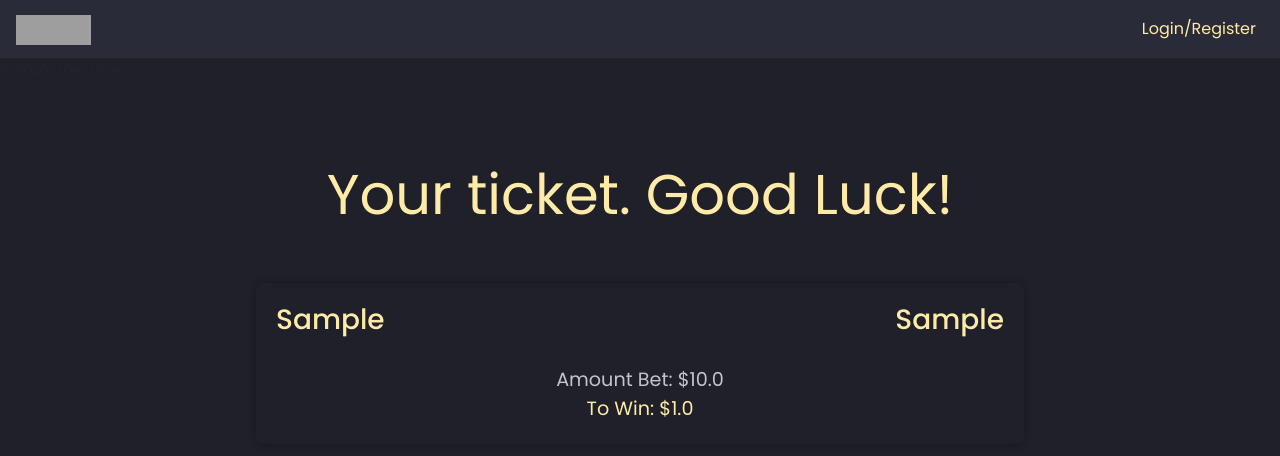
After one commit to xjohnsondev/NBAbet, a Flask app: page /parlays/details/1 in a window 1280 px wide. The commit adds this page. Shown: the top 456 px of the page. Run offline with Flask 3, Linux system fonts and the light colour scheme; tables that the repository leaves empty hold one stand-in row (values such as "Sample post"); one stand-in notice (Sample message) is shown; grey boxes are pictures that could not be loaded.

Commit message:
user features/ parlay

```diff
--- a/app.py
+++ b/app.py
@@ -1,14 +1,16 @@
 import os
 import pdb
-import datetime
+from datetime import datetime, timedelta
+import pytz
 from flask import Flask, jsonify, json, render_template, request, flash, redirect, session, g
 from flask_debugtoolbar import DebugToolbarExtension
 from sqlalchemy.exc import IntegrityError
 from flask_sqlalchemy import SQLAlchemy
+from sqlalchemy import desc
 
 
 import requests
-from models import db, connect_db, User, Game, Ticket, Sportsbook
+from models import db, connect_db, User, Game, Ticket, Counter
 from forms import LoginForm, RegisterForm
 
 app = Flask(__name__)
@@ -28,27 +30,28 @@ toolbar = DebugToolbarExtension(app)
 
 app.app_context().push()
 connect_db(app)
-
-
+db.create_all()
 
 CURR_USER = "curr_user"
 API_BASE_URL = "https://api.the-odds-api.com"
 KEY = "7928e461c07e63ecb89b830c13c88065"
-
-# DATE_FORMAT = '%b-%d '
 
 @app.before_request
 def add_user_to_g():
     """If we're logged in, add curr user to Flask global."""
     if CURR_USER in session:
         g.user = User.query.get(session[CURR_USER])
+        get_day()
 
     else:
         g.user = None
 
+def get_day():
+    """Retrieve current day"""
+    session['today'] = datetime.now().strftime("%b %d")
+
 def do_login(user):
     """Login user"""
-
     session[CURR_USER] = user.id
 
 def do_logout():
@@ -88,9 +91,21 @@ def get_new_data():
         else:
             new_game.over_under_price = 0
 
-        # new_game.game_date = datetime.datetime.strptime(game['commence_time'], DATE_FORMAT)
+        iso_time_string = game['commence_time']
 
+        # Parse the ISO time string into a datetime object
+        year = int(iso_time_string[0:4])
+        month = int(iso_time_string[5:7])
+        day = int(iso_time_string[8:10])
+        hour = int(iso_time_string[11:13])
+        minute = int(iso_time_string[14:16])
 
+        iso_datetime = datetime(year, month, day, hour, minute)
+
+        # Offset time to PST
+        pst_datetime = iso_datetime-timedelta(hours=7)
+        formatted_time = pst_datetime.strftime("%b %d, %Y @ %I:%M %p")
+        new_game.start_time = formatted_time
 
         db.session.add(new_game)
         db.session.commit()
@@ -102,19 +117,6 @@ def refresh_games():
     table_delete.drop()
     table_delete.create()
     return redirect('/action')
-
-# @app.route('/get-data', methods=['GET'])
-# def get_data():
-#     data = Game.query.all()
-#     return jsonify(data=all_games)
-
-##############################################################################
-
-@app.route('/')
-def home_page():
-    """Go to homepage"""
-    # pdb.set_trace()
-    return render_template('home.html')
 
 
 ##############################################################################
@@ -133,6 +135,12 @@ def login():
                 password=register_form.password.data,
                 email=register_form.email.data
             )
+            if not Counter.query.get(1):
+                start_counter = Counter()
+                db.session.add(start_counter)
+                db.session.commit()
+            counter = Counter.query.get(1)
+            counter.total_users += 1
             db.session.commit()
             do_login(user)
             return redirect('/')
@@ -155,7 +163,33 @@ def logout():
     return redirect('/')
 
 ##############################################################################
+
+@app.route('/')
+def home_page():
+    """Go to homepage"""
+    # pdb.set_trace()
+
+    current_time = datetime.now().strftime("%b %d, %Y @ %I:%M %p")
+    print(current_time)
+
+    # games = Game.query.filter_by(day = session['today']).all()
+    # print(games[0].id)
+
+    return render_template('home.html')
+
+@app.route('/reset-balance', methods=["POST"])
+def reset_balance():
+    """Reset balance to $1000"""
+
+    user = User.query.get(g.user.id)
+    user.balance = float(request.data)
+    db.session.commit()
+    return redirect('/')
+
+
+##############################################################################
 # Betting routes
+
 
 @app.route('/action')
 def see_action():
@@ -165,14 +199,15 @@ def see_action():
         flash("You must login to access this feature", 'danger')
         return redirect('/')
     else:
-        # if gateway == 1:
-        #     gateway = 0
-            # get_new_data()
+        # get_new_data()
 
-        all_games = Game.query.all()
+        """Table resets at midnight PST daily"""
+        # current_day = datetime.now().strftime("%b %d")
+        current_day = ("Oct 24")
+        print(current_day)
+        all_games = Game.query.filter_by(day = current_day).all()
 
-        # pdb.set_trace()
-        return render_template('action.html', all_games=all_games)
+        return render_template('action.html', all_games=all_games, g=g)
 
 @app.route('/parlay-preview', methods=['GET','POST'])
 def preview():
@@ -181,3 +216,66 @@ def preview():
         data = request.get_json()
         print(data)
     return render_template('preview.html', data=data)
+
+@app.route('/submit-parlay', methods=['POST', 'GET'])
+def submit_parlay():
+    """Submit selected parlay ticket"""
+    print('############################################################')
+    if request.method == 'POST':
+        data=request.get_json()
+        print(data)
+        if not Counter.query.get(1):
+            counter = Counter()
+            db.session.add(counter)
+            db.session.commit()
+
+        counter = Counter.query.get(1)
+
+        for pick in data["key1"]:
+            new_ticket = Ticket()
+            new_ticket.user_id = pick['user']
+            new_ticket.game_id = pick['game_id']
+            new_ticket.bet_id = counter.value
+            new_ticket.pick = pick['parlayChoice1']
+            new_ticket.points = pick['parlayChoice2']
+            new_ticket.odds = pick['parlayChoice3']
+            new_ticket.amount_bet = float(data["betAmount"])
+            new_ticket.to_win = float(data["toWin"])
+
+            # print(type(game['parlayChoice2']))
+
+            db.session.add(new_ticket)
+            db.session.commit()
+
+
+        counter.value += 1
+        counter.total_bets += 1
+        user = User.query.get(g.user.id)
+        user.balance -= float(data["betAmount"])
+        db.session.commit()
+        print(user.balance)
+    return redirect('/')
+
+@app.route('/parlays/<user>')
+def show_parlays(user):
+    """Show user parlays"""
+    if user != g.user.username:
+        flash("You do not have permissions to view that page", 'alert alert-danger')
+        return redirect('/')
+    g_user = User.query.filter_by(username = user).first()
+    user_parlays = Ticket.query.filter_by(user_id = g_user.id).all()
+
+    bet_list = [[parlay.bet_id, parlay.amount_bet, parlay.to_win] for parlay in user_parlays]
+    bet_set = set(map(tuple, bet_list))
+
+    # pdb.set_trace()
+    return render_template('parlays.html', user_parlays=user_parlays, bet_list=bet_set)
+
+@app.route('/parlays/details/<int:bet_id>')
+def show_parlay(bet_id):
+    """Show details of selected parlay"""
+
+    bets = Ticket.query.filter_by(bet_id=bet_id).all()
+    print(bets)
+    # pdb.set_trace()
+    return render_template('parlay.html', bets=bets)
--- a/forms.py
+++ b/forms.py
@@ -6,12 +6,12 @@ from wtforms.validators import DataRequired, InputRequired, Email, Length
 class LoginForm(FlaskForm):
     """Login form."""
 
-    username = StringField('Username', validators=[DataRequired()])
+    username = StringField('Username', validators=[DataRequired(), Length(max=10)])
     password = PasswordField('Password', validators=[Length(min=6)])
 
 class RegisterForm(FlaskForm):
-    """Login form."""
+    """Register form."""
 
     email = StringField('E-mail', validators=[DataRequired(), Email()])
-    username = StringField('Username', validators=[DataRequired()])
+    username = StringField('Username', validators=[DataRequired(), Length(max=10)])
     password = PasswordField('Password', validators=[Length(min=6)])
--- a/static/app.js
+++ b/static/app.js
@@ -1,4 +1,7 @@
 let picks = []
+const $calc = $('.calc');
+const $winAmount = $('.winAmount');
+let payOut = 0;
 
 function printLogic(pick){
     if (pick.cat === "spread"){
@@ -6,12 +9,12 @@ function printLogic(pick){
         pick.PS > 0 ? pick.parlayChoice2 = `+${pick.PS}` : pick.parlayChoice2 = pick.PS;
         pick.parlayChoice3 = pick.price;
     }
-    if (pick.cat === "ml"){
+    else if (pick.cat === "ml"){
         pick.parlayChoice1 = pick.choice;
         pick.parlayChoice2 = "ML";
         pick.ml_price > 0 ? pick.parlayChoice3 = `+${pick.ml_price}` : pick.parlayChoice3 = pick.ml_price;
     }
-    if (pick.cat === "total"){
+    else if (pick.cat === "total"){
         pick.parlayChoice1 = `${pick.choice} | ${pick.team1.substring(0,3)} @ ${pick.team2.substring(0,3)}`;
         pick.parlayChoice2 = pick.over_under;
         pick.parlayChoice3 = pick.over_under_price;
@@ -21,31 +24,18 @@ function printLogic(pick){
 function showPreview(picks) {
     console.log(picks);
 
-    const overlay = document.getElementById('overlay');
-    overlay.style.display = 'block';
+    const $overlay = $('#overlay');
+    $overlay.css('display', 'block');
 
-    const closeOverlayBtn = document.getElementById('closeOverlayBtn');
-    closeOverlayBtn.addEventListener('click', function () {
-        overlay.style.display = 'none';
+    const $closeOverlayBtn = $('#closeOverlayBtn');
+    $closeOverlayBtn.click(function () {
+        $overlay.css('display', 'none');
     });
 
     let $eachPick = $('.eachPick');
     $eachPick.html(" ");
 
     picks.forEach(function (pick) {
-        // Access properties of each pick
-        let game_id = pick.game_id;
-        let choice = pick.choice;
-        let away_PS = pick.away_PS;
-        let away_PS_price = pick.away_PS_price;
-
-        // Perform an action for each pick
-        console.log(`Game ID: ${game_id}`);
-        console.log(`Team: ${choice}`);
-        console.log(`Away Point Spread: ${away_PS}`);
-        console.log(`Away Point Spread Price: ${away_PS_price}`);
-        console.log('------------------------');
-
         printLogic(pick)
 
         let nextPick = `
@@ -66,7 +56,32 @@ function showPreview(picks) {
 
 }
 
-$('.btn2').on('click', function (e) {
+function calculateParlay(){
+    let betAmount = parseFloat($calc.val());
+
+    // if (100 < betAmount || 0 >= betAmount) {
+    //     alert('Please enter a valid bet amount between 1 and 100.');
+    //     return;
+    // }
+
+    // convert American odds to Decimal odds to prep for calculations
+    // Calculate the total odds (multiply all odds together)
+    const totalOdds = picks.reduce((acc, pick) => {
+    let dec;
+    parseInt(pick.parlayChoice3) > 0 ? dec = (pick.parlayChoice3/100)+1 : dec = -(100/pick.parlayChoice3)+1;
+    return acc * dec;
+    }, 1);
+
+    payOut = (betAmount * totalOdds).toFixed(2);
+
+    if (payOut == "NaN"){
+        $winAmount.text("");
+        return;
+    }
+    $winAmount.text(`To Win: ${payOut}`);
+;}
+
+$('.show-overlay').on('click', function (e) {
     e.preventDefault();
     if (picks.length === 0){
         alert("Please select picks first")
@@ -78,7 +93,11 @@ $('.btn2').on('click', function (e) {
 
 $('.game-box').on('click', function (e) {
     let gameData = JSON.parse($(this).data('value'));
-    // console.log(gameData);
+    console.log(gameData);
+    if (gameData['over_under'] == "OFF") {
+        return
+    }
+
     let checkbox = $(this);
 
     checkbox.toggleClass('checked')
@@ -90,3 +109,50 @@ $('.game-box').on('click', function (e) {
         picks.pop(gameData);
     }
 });
+
+$calc.on('keyup', (e) => {
+    calculateParlay();
+})
+
+$('#submitParlayBtn').on('click', (e) =>{
+    e.preventDefault();
+    console.log(picks);
+    let betAmount = $calc.val();
+    let toWin = payOut;
+    let data = {
+        key1 : picks,
+        betAmount : betAmount,
+        toWin : toWin,
+    };
+
+    $.ajax({
+        type: 'POST',
+        url: '/submit-parlay',
+        // dataType: 'json',
+        data: JSON.stringify(data),
+        contentType: 'application/json;charset=UTF-8',
+        success: function (response) {
+            console.log('Parlay submitted successfully:');
+            window.location.href = "http://127.0.0.1:5000/action";
+        },
+        error: function (error) {
+            console.error('Error submitting parlay:');
+        }
+    });
+})
+
+$('#balanceReset').on('click', (e) => {
+    $.ajax({
+        type: 'POST',
+        url: '/reset-balance',
+        data: '100',
+        contentType: 'application/json;charset=UTF-8',
+        success: function (response) {
+            console.log('Balance reset successfully');
+            window.location.href = "http://127.0.0.1:5000/";
+        },
+        error: function (error) {
+            console.error('Error resetting balance');
+        }
+    });
+})
--- a/static/styles.css
+++ b/static/styles.css
@@ -11,8 +11,18 @@ body {
 }
 
 .display-2 {
-    text-align: center;
-    margin-top: 10vh;
+  text-align: center;
+  margin-top: 10vh;
+}
+
+.display-5 {
+  text-align: center;
+  margin-top: 10vh;
+}
+
+.display-4 {
+  text-align: center;
+  margin-top: 10vh;
 }
 
 .dropdown-item {
@@ -31,16 +41,37 @@ body {
   color: #ffeba7;
 }
 
+h3 {
+  color: #ffeba7;
+}
+
+h1 {
+  color: #ffeba7;
+}
+
+.alert {
+  text-align: center;
+}
+
 /* ################################################################################ */
 /* Betting Table CSS */
 
-.btn2 {
-  margin-left: 50%;
+.show-overlay {
+  position: absolute;
   transform: translate(-50%, -50%);
+  left: 50%;
 }
 
-p {
-  color:#102770;
+.table{
+  margin-top: 60px;
+}
+
+.no-games{
+  color: aliceblue;
+  position: absolute;
+  transform: translate(-50%, -50%);
+  left: 50%;
+  top: 300px;
 }
 
 .box-top {
@@ -83,10 +114,17 @@ p {
   border: .5px solid #ffeba7;
   z-index: 2;
   text-align: center;
+  cursor: pointer;
 }
 
 .game-box:hover {
   border-color: green;
+}
+
+.no-odds{
+  color: rgb(0, 0, 0);
+
+  pointer-events: none;
 }
 
 .checked{
@@ -178,10 +216,6 @@ p {
   padding-left: 10px;
 }
 
-h1 {
-  color: #ffeba7;
-}
-
 .tipoff-time {
   color:#ffeba7;
   font-size: small;
@@ -198,9 +232,7 @@ h1 {
   right: 4px;
 }
 
-.bet-off:hover{
-  pointer-events: none;
-}
+
 
 /* ##################################################################################### */
 /* Parlay CSS */
@@ -209,12 +241,6 @@ h4 {
   text-align: center;
 }
 
-#closeOverlayBtn{
-  position: relative;
-  top: 15%;
-  left: 50%;
-  transform: translate(-50%, -50%);
-}
 
 .overlay {
   display: none;
@@ -238,7 +264,7 @@ h4 {
   color: #c4c3ca;
   padding: 20px;
   border-radius: 5px;
-  box-shadow: 0 0 10px rgba(0, 0, 0, 0.3);
+
   overflow-y: auto;
 }
 
@@ -251,21 +277,164 @@ h4 {
   margin-bottom: 20px;
 }
 
-/* .point {
-  margin-left: 20%;
+.calc::-webkit-outer-spin-button,
+.calc::-webkit-inner-spin-button {
+  -webkit-appearance: none;
+  margin: 0;
+}
+
+.calculator{
+  display: inline;
+}
+
+.messages {
+  z-index: 10;
+}
+
+.calc {
+  width: 100px;
+  background-color: #2a2b38;
+  color: #ffeba7;
+}
+
+.winAmount {
+  color:#c4c3ca;
+}
+
+.toWin{
+  float: right;
+}
+
+.sub {
+  display: inline;
+  /* position: absolute;
+  bottom: 10%; */
+}
+/* .sub-btn{
+  display: inline;
+  border-radius: 4px;
+  height: 44px;
+  font-size: 13px;
+  font-weight: 600;
+  text-transform: uppercase;
+  -webkit-transition : all 200ms linear;
+  transition: all 200ms linear;
+  padding: 0 30px;
+  letter-spacing: 1px;
+  display: -webkit-inline-flex;
+  display: -ms-inline-flexbox;
+  display: inline-flex;
+  -webkit-align-items: center;
+  -moz-align-items: center;
+  -ms-align-items: center;
+  align-items: center;
+  -webkit-justify-content: center;
+  -moz-justify-content: center;
+  -ms-justify-content: center;
+  justify-content: center;
+  -ms-flex-pack: center;
+  text-align: center;
+  border: none;
+  background-color: #ffeba7;
+  color: #102770;
+  box-shadow: 0 8px 24px 0 rgba(255,235,167,.2);
 } */
 
 .odds {
-  /* display: inline; */
   color: #ffeba7;
 }
 
+.previewBtns {
+  display: inline;
 
+}
+
+/* #submitParlayBtn {
+  position: absolute;
+  top: 75%;
+  left: 50%;
+}
+
+#closeOverlayBtn{
+  position: absolute;
+  top: 75%;
+} */
+
+/* ##################################################################################### */
+/* Parlay List CSS */
+
+.parlay-list {
+  color: #c4c3ca;
+  background-color: black;
+  border: .5px solid #ffeba7;
+  border-radius: 6px;
+  height: 60px;
+  width: 600px;
+  position: relative;
+  left: 50%;
+  transform: translate(-50%, -50%);
+  margin-top: 15px;
+  cursor: pointer;
+}
+
+.parlay-left{
+  position: relative;
+  float: left;
+  margin-left: 40px;
+}
+
+.parlay-right {
+  position: relative;
+  float: right;
+  margin-right: 40px;
+}
+
+.parlay-list:hover {
+  border-color: #102770;
+}
+
+.parlay-ticket{
+  margin-top: 50px;
+  box-shadow: 0 0 10px rgba(0, 0, 0, 0.3);
+  border-radius: 8px;
+  width: 60vw;
+  position: relative;
+
+}
+
+.parlay-item h3 {
+  display: inline-block;
+  margin-bottom: 10px;
+  padding: 20px;
+}
+
+.item-right{
+  float: right;
+}
+
+.parlay-calcs {
+  color: #ffeba7;
+  display: flex;
+  flex-direction: column;
+  text-align: center;
+  font-size: larger;
+  padding-bottom: 20px;
+}
+
+.amount-calc {
+  color: #c4c3ca;
+}
+
+.parlay-cont {
+  display: flex;
+  justify-content: center;
+  align-items: center;
+}
 /* ##################################################################################### */
 /* Registration CSS */
 
 h6 {
-    color: #c4c3ca;
+  color: #c4c3ca;
 }
 
 h4 {
--- a/templates/base.html
+++ b/templates/base.html
@@ -42,8 +42,8 @@
           <div class="dropdown-menu" aria-labelledby="navbarDropdown">
             <a class="dropdown-item" href="/action">Action</a>
             <div class="dropdown-divider"></div>
-            <p class="dropdown-item">{{g.user.username}}</p>
-            <p class="dropdown-item">Balance: $ {{g.user.balance}}</p>
+            <a href="/parlays/{{g.user.username}}"><p class="dropdown-item">{{g.user.username}} bets</p></a>
+            <p class="dropdown-item" id="balanceReset">Balance: $ {{g.user.balance}}</p>
 
           </div>
         </li>
@@ -57,7 +57,15 @@
     </div>
   </nav>
 
-
+  {% with messages = get_flashed_messages(with_categories=true) %}
+  {% if messages %}
+  <section class="messages">
+      {% for category, msg in messages %}
+      <p class="{{category}}" role="alert">{{msg}}</p>
+      {% endfor %}
+  </section>
+  {% endif %}
+  {% endwith %}
 
   {% block content %}
   {% endblock %}
--- a/templates/home.html
+++ b/templates/home.html
@@ -3,4 +3,5 @@
 
 {% block content %}
     <h1 class="display-2">Welcome to NBABet</h1>
+    <h3 class="display-5">Odds retrieved from DraftKings Sportsbook</h3>
 {% endblock %}
--- /dev/null
+++ b/templates/parlay.html
@@ -0,0 +1,21 @@
+{% extends 'base.html' %}
+{% block title %}Parlay{% endblock %}
+
+{% block content %}
+<h1 class="display-4 mb-1">Your ticket. Good Luck! </h1>
+<div class="container parlay-cont">
+    <div class="parlay-ticket">
+        <div class="parlay-item">
+            {% for bet in bets %}
+            <h3 class="item-left">{{bet.pick}}</h3>
+            <h3 class="item-right">{{bet.odds}}</h3>
+            <br>
+            {% endfor %}
+        </div>
+        <div class="parlay-calcs">
+            <span class="amount-calc">Amount Bet: ${{bets[0].amount_bet}}</span>
+            <span class="win-calc">To Win: ${{bets[0].to_win}}</span>
+        </div>
+    </div>
+</div>
+{% endblock %}
```
Also changed, not shown: models.py (+45 -35 lines), seed.py (+13 -2 lines), templates/action.html (+39 -17 lines), templates/parlays.html (added, +16 -0 lines).
